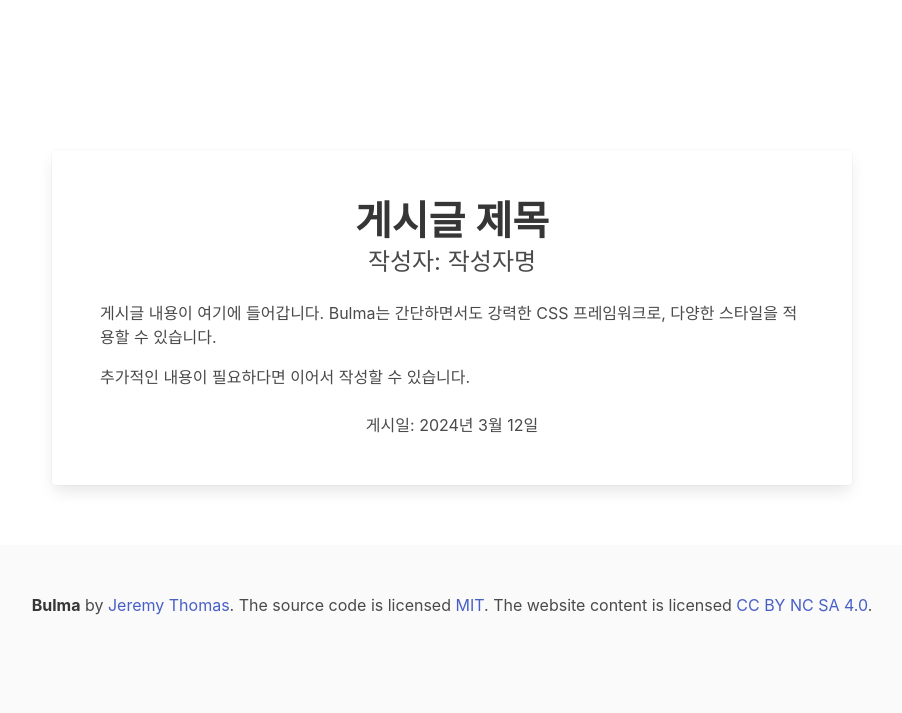
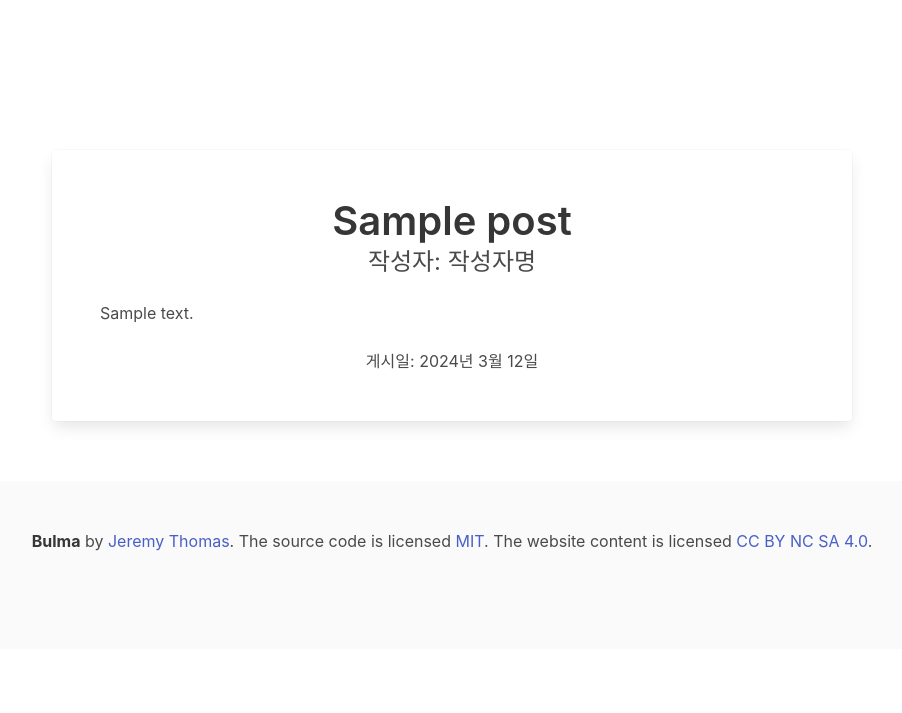
Before and after one commit to otfeb/jungle_miniProject, a Flask app: page /post in a window 1280 px wide. Shown: the part 237-950 px from the top of the page, without its empty margins (188-1090 px from the left). After the commit the page ends 788 px from the top, so only its background shows below. Run offline with Flask 3, Linux system fonts and the light colour scheme; a database or web service that is not in the repository returns one stand-in record (values such as "Sample title"); some libraries are stand-ins or nearby versions.

Commit message:
refact(post) : post 상세 페이지 수정

```diff
--- a/app.py
+++ b/app.py
@@ -100,7 +100,7 @@ def post():
     result = db.posts.find_one({'_id':ObjectId(pid)})
     print(result)
 
-    return render_template("post.html")
+    return render_template("post.html", title=result['title'], content=result['content'])
 
 
 @app.route('/create', methods=['POST'])
--- a/templates/post.html
+++ b/templates/post.html
@@ -18,14 +18,11 @@
 <div class="container">
     <div class="card">
       <div class="card-content">
-        <p class="title is-2 has-text-centered">게시글 제목</p>
+        <p class="title is-2 has-text-centered">{{ title }}</p>
         <p class="subtitle is-4 has-text-centered">작성자: 작성자명</p>
         <div class="content">
           <p>
-            게시글 내용이 여기에 들어갑니다. Bulma는 간단하면서도 강력한 CSS 프레임워크로, 다양한 스타일을 적용할 수 있습니다.
-          </p>
-          <p>
-            추가적인 내용이 필요하다면 이어서 작성할 수 있습니다.
+            {{content}}
           </p>
         </div>
         <p class="is-size-6 has-text-centered">게시일: 2024년 3월 12일</p>
```
